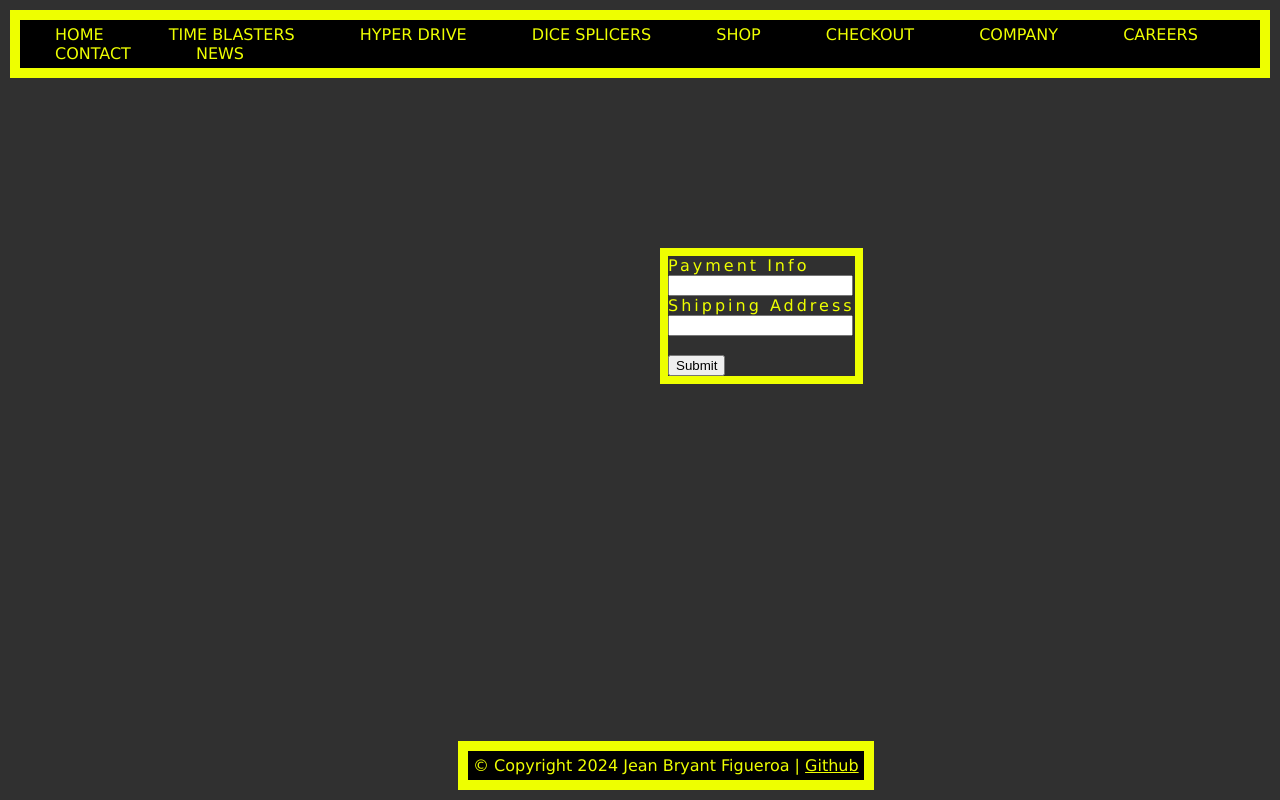
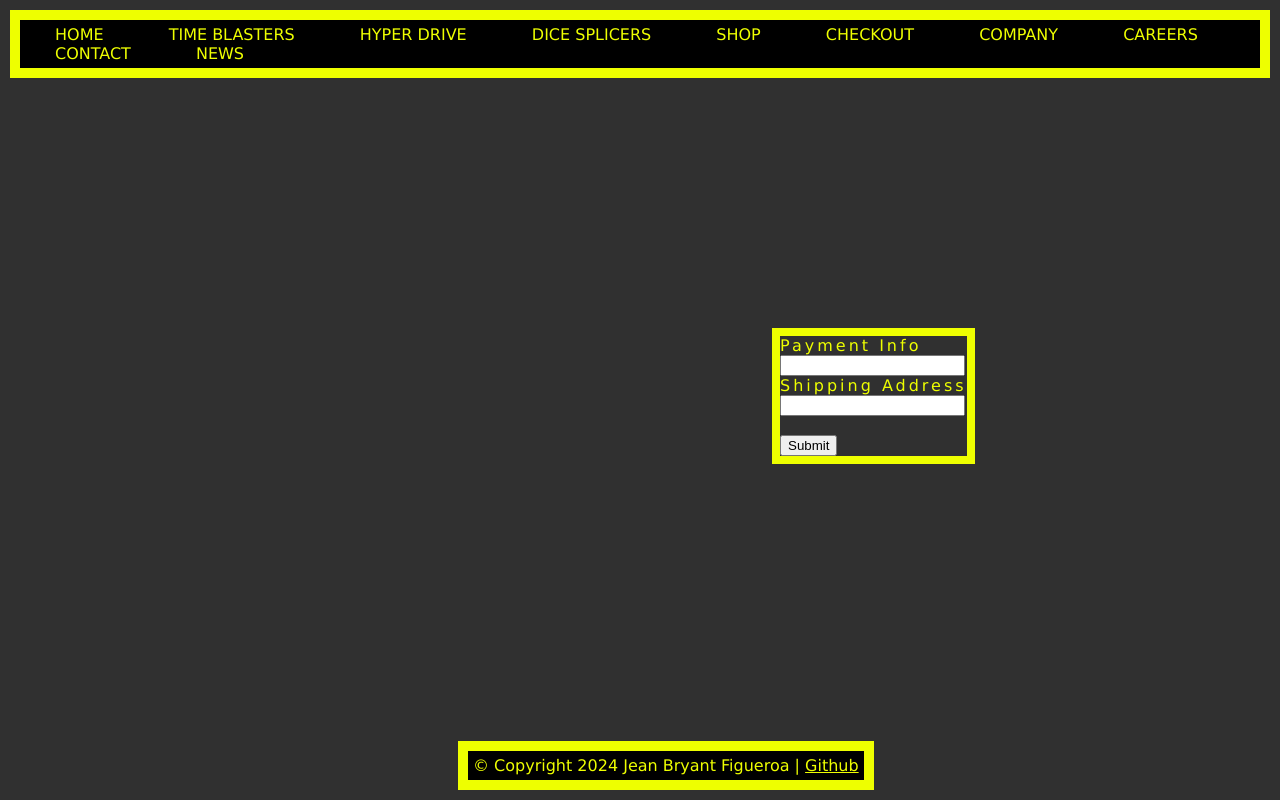
Before and after one commit to Hasturious/COMP001A.Assignment7, a plain HTML site: page checkout.html in a window 1280 px wide. Drawn offline with Linux system fonts and the light colour scheme.

Commit message:
Formatting CSS fixed

```diff
--- a/main.css
+++ b/main.css
@@ -105,7 +105,7 @@ table {
   letter-spacing : 3px;
   font-size : 1rem;
   float : left;
-  left : 25em;
+  left : 35em;
   position : relative;
   margin-top : 5em;
  }
@@ -116,9 +116,9 @@ table {
   letter-spacing : 3px;
   font-size : 1rem;
   float : left;
-  left : 40em;
+  left : 47em;
   position : relative;
-  margin-top : 10em;
+  margin-top : 15em;
  }
 
 
```
Also changed, not shown: checkout.html (+1 -1 lines).
